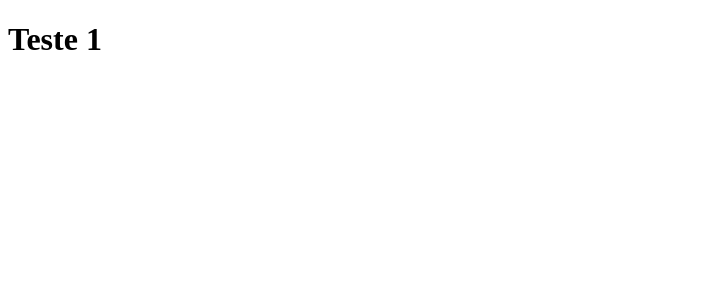
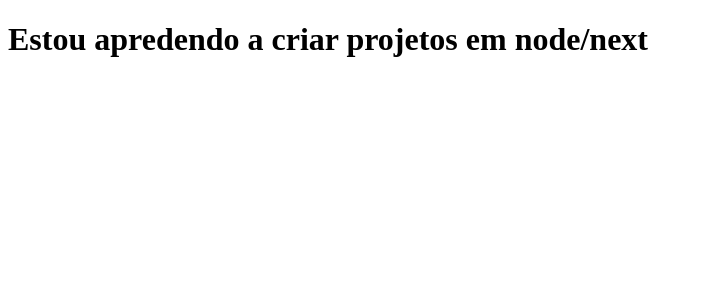
Before and after one commit to danilowlc/clone-tabnews, a Next.js app: page / in a window 1280 px wide. Shown: the top 300 px of the page, without its empty margins (0-703 px from the left). Built offline with nearby package versions, Linux system fonts and the light colour scheme.

Commit message:
alterando o index

```diff
--- a/pages/index.js
+++ b/pages/index.js
@@ -1,5 +1,5 @@
 function Home(){
-    return <h1>Teste 1</h1>
+    return <h1>Estou apredendo a criar projetos em node/next</h1>
 }
 
 export default Home;
```
Also changed, not shown: 1 other file (tests, documents, lock files or other folders).
